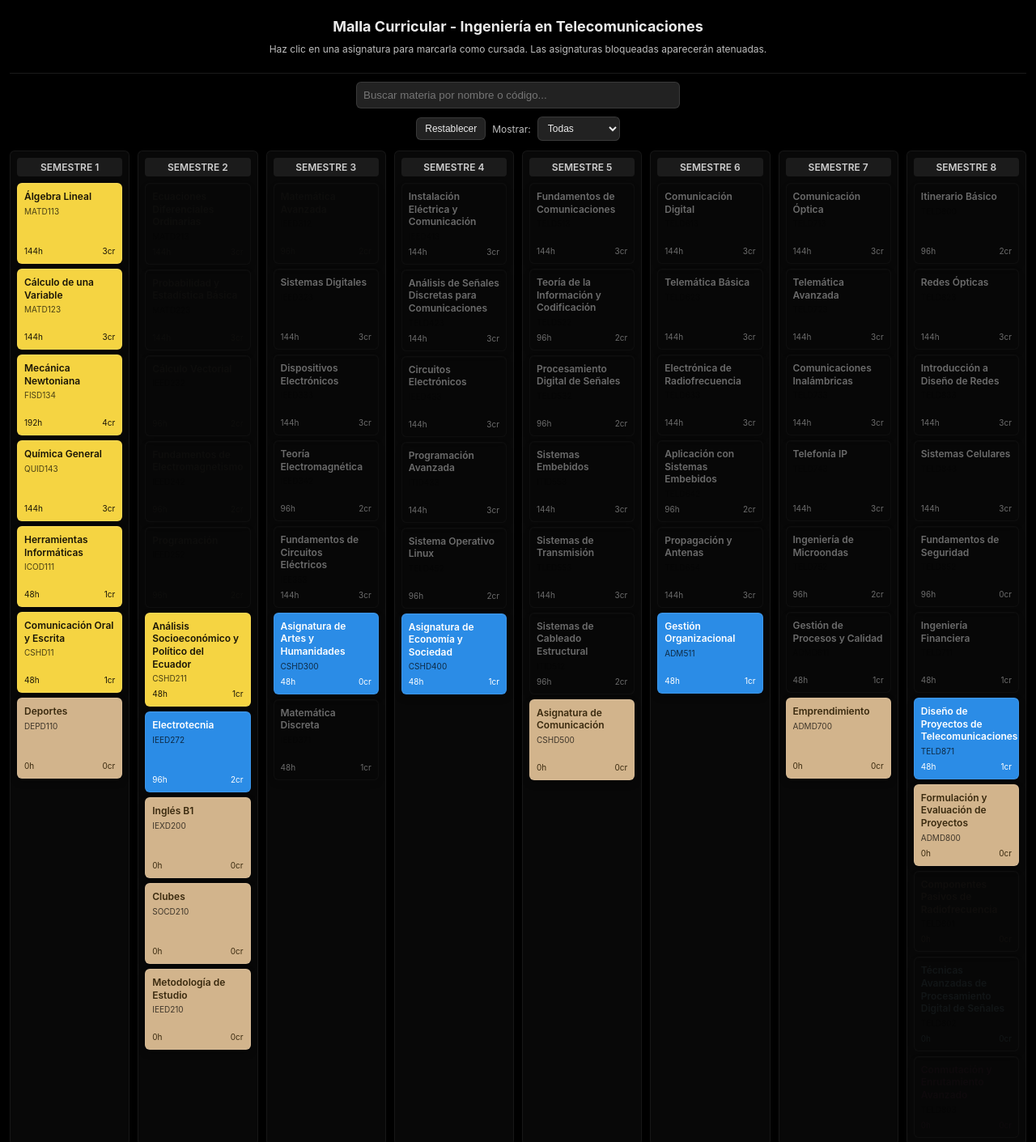
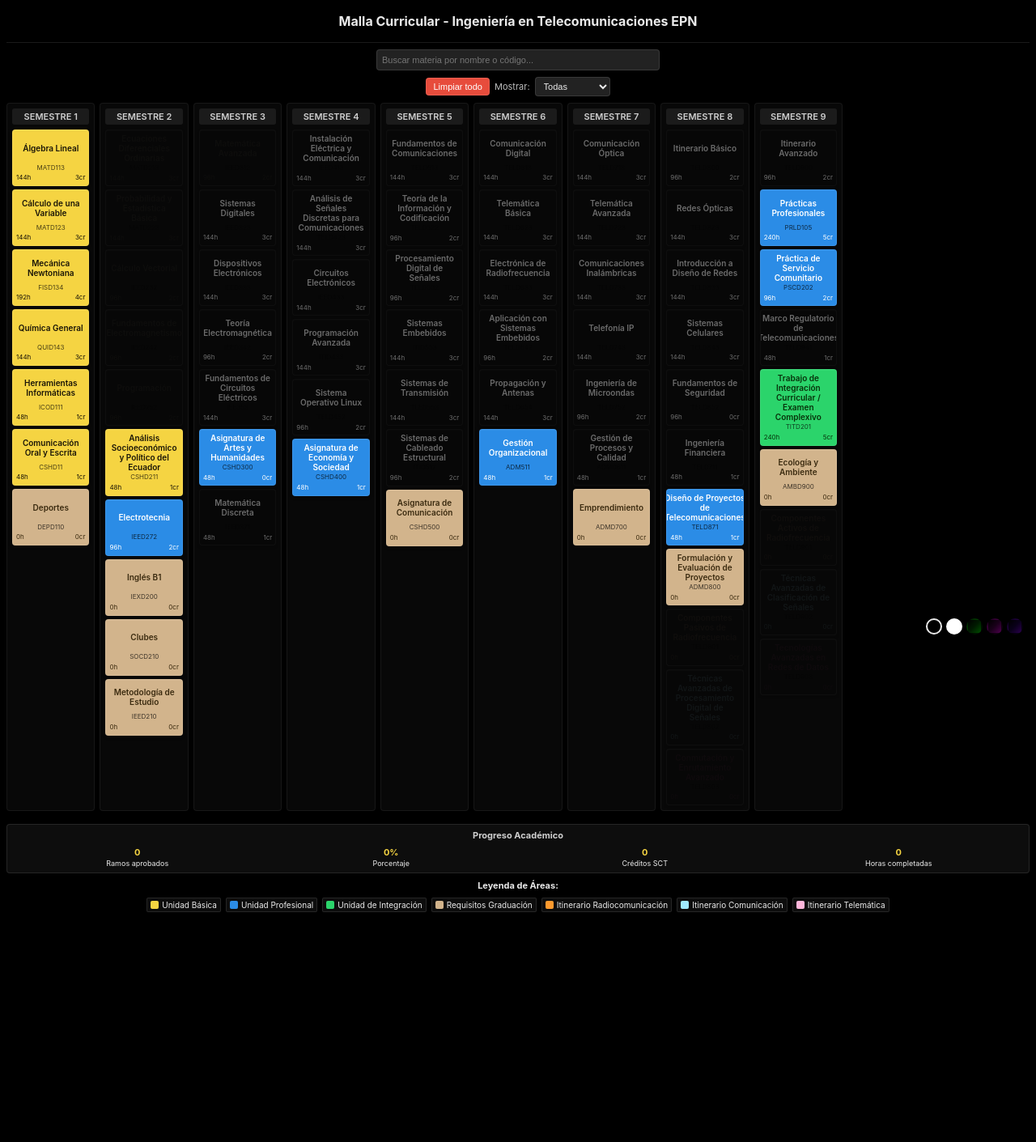
Before and after one commit to andycu29-boot/Malla-Ingenier-a-en-telecomunicaciones-EPN, a plain HTML site: page index.html in a window 1280 px wide. Shown: the top 1411 px of the page at 81% size. After the commit the page ends 1175 px from the top, so only its background shows below. Drawn offline with Linux system fonts and the light colour scheme.

Commit message:
Update index.html

```diff
--- a/index.html
+++ b/index.html
@@ -3,16 +3,16 @@
 <head>
   <meta charset="utf-8" />
   <meta name="viewport" content="width=device-width, initial-scale=1" />
-  <title>Malla Curricular - Ing. Telecomunicaciones</title>
+  <title>Malla Curricular - Ing. Telecomunicaciones EPN</title>
   <style>
     :root{
       --bg:#000;
       --text:#eaeaea;
-      --card-width:140px;
-      --card-height:100px;
-      --gap:6px;
-      --small-font:10px;
-      --graduacion-color: #d2b48c; /* Color café claro para requisitos de graduación */
+      --card-width:100px; /* Más pequeño */
+      --card-height:70px; /* Más pequeño */
+      --gap:4px; /* Reducido */
+      --small-font:8px; /* Más pequeño */
+      --graduacion-color: #d2b48c;
     }
     *{box-sizing:border-box;margin:0;padding:0}
     body{
@@ -21,27 +21,53 @@
       color:var(--text);
       -webkit-font-smoothing:antialiased;
       -moz-osx-font-smoothing:grayscale;
-      padding:12px;
+      padding:8px; /* Reducido */
       max-width:100vw;
       overflow-x:hidden;
+      transition: background 0.3s ease;
+      min-height: 100vh;
+      position: relative;
     }
+
+    /* Estilos de fondo */
+    body.black-bg {
+      background: #000;
+      --text: #eaeaea;
+    }
+    body.white-bg {
+      background: #fff;
+      --text: #333;
+    }
+    body.green-gradient-bg {
+      background: linear-gradient(135deg, #000 0%, #001a00 50%, #004d00 100%);
+      --text: #eaeaea;
+    }
+    body.pink-gradient-bg {
+      background: linear-gradient(135deg, #000 0%, #1a001a 50%, #4d004d 100%);
+      --text: #eaeaea;
+    }
+    body.purple-gradient-bg {
+      background: linear-gradient(135deg, #000 0%, #0a001a 50%, #2a004d 100%);
+      --text: #eaeaea;
+    }
+
     .header {
       position: sticky;
       top: 0;
       background: var(--bg);
-      padding: 10px 0;
+      padding: 8px 0; /* Reducido */
       z-index: 100;
       border-bottom: 1px solid rgba(255,255,255,0.1);
     }
     h1{
-      font-size:18px;
-      margin:0 0 10px;
+      font-size:16px; /* Reducido */
+      margin:0 0 8px; /* Reducido */
       text-align:center;
     }
     p.lead{
-      margin:0 0 12px;
+      margin:0 0 8px; /* Reducido */
       color:#bdbdbd;
-      font-size:12px;
+      font-size:11px; /* Reducido */
       text-align:center;
     }
 
@@ -49,24 +75,24 @@
     .board{
       display:grid;
       grid-template-columns:repeat(auto-fill, minmax(var(--card-width), 1fr));
-      gap:10px;
-      padding-bottom:12px;
+      gap:6px; /* Reducido */
+      padding-bottom:8px; /* Reducido */
     }
     .semester{
       background:rgba(255,255,255,0.03);
-      border-radius:6px;
-      padding:8px;
+      border-radius:4px; /* Reducido */
+      padding:6px; /* Reducido */
       border:1px solid rgba(255,255,255,0.06);
     }
     .sem-title{
-      font-size:12px;
-      margin:0 0 8px;
+      font-size:11px; /* Reducido */
+      margin:0 0 6px; /* Reducido */
       color:#cfcfcf;
       font-weight:600;
       text-align:center;
-      padding:4px;
+      padding:3px; /* Reducido */
       background:rgba(255,255,255,0.08);
-      border-radius:4px;
+      border-radius:3px; /* Reducido */
     }
     .stack{
       display:flex;
@@ -78,19 +104,20 @@
     .card{
       width:100%;
       min-height:var(--card-height);
-      border-radius:6px;
+      border-radius:4px; /* Reducido */
       display:flex;
       flex-direction:column;
       justify-content:space-between;
-      padding:8px;
-      font-size:11px;
-      line-height:1.3;
+      padding:4px; /* Reducido */
+      font-size:var(--small-font);
+      line-height:1.2; /* Ajustado */
       cursor:pointer;
-      box-shadow:0 1px 0 rgba(255,255,255,0.04) inset, 0 4px 8px rgba(0,0,0,0.3);
+      box-shadow:0 1px 0 rgba(255,255,255,0.04) inset, 0 2px 4px rgba(0,0,0,0.2); /* Reducido */
       transition:all 0.12s ease;
       border:1px solid rgba(255,255,255,0.08);
       position:relative;
       overflow:hidden;
+      text-align: center; /* Centrado */
     }
     .card.disabled{
       opacity:0.4;
@@ -99,10 +126,9 @@
       background:rgba(0,0,0,0.3) !important;
     }
     .card.completed{
-      outline:2px solid rgba(255,255,255,0.1);
+      outline:1px solid rgba(255,255,255,0.1); /* Reducido */
       filter:brightness(1.1);
     }
-    /* Diagonal roja más gruesa y visible para materias completadas */
     .card.completed::after {
       content: "";
       position: absolute;
@@ -112,9 +138,9 @@
       bottom: 0;
       background: linear-gradient(
         to top left,
-        transparent calc(50% - 5px),
+        transparent calc(50% - 3px), /* Reducido */
         rgba(231, 76, 60, 0.95),
-        transparent calc(50% + 5px)
+        transparent calc(50% + 3px) /* Reducido */
       );
       transform: rotate(-10deg);
       z-index: 0;
@@ -124,34 +150,40 @@
       top: -25%;
     }
 
-    /* area colors - colores originales modificados */
-    .area-unidad-basica{background: #f5d442; color:#1a1507} /* amarillo */
-    .area-unidad-profesional{background:#2b8ce6;color:white} /* azul */
-    .area-unidad-integracion{background:#2bd46b;color:#07320a} /* verde */
-    .area-requisitos-graduacion{background:var(--graduacion-color);color:#3a2a0f} /* café claro */
-    .area-itinerario-radio{background:#ff9a2e;color:#2b1200} /* naranja */
-    .area-itinerario-comunicacion{background:#9fe9ff;color:#003041} /* celeste */
-    .area-itinerario-telematica{background:#ffb6da;color:#3b0020} /* rosado */
+    /* area colors */
+    .area-unidad-basica{background: #f5d442; color:#1a1507}
+    .area-unidad-profesional{background:#2b8ce6;color:white}
+    .area-unidad-integracion{background:#2bd46b;color:#07320a}
+    .area-requisitos-graduacion{background:var(--graduacion-color);color:#3a2a0f}
+    .area-itinerario-radio{background:#ff9a2e;color:#2b1200}
+    .area-itinerario-comunicacion{background:#9fe9ff;color:#003041}
+    .area-itinerario-telematica{background:#ffb6da;color:#3b0020}
 
     /* info de la materia */
     .card-name{
       font-weight:600;
-      font-size:12px;
-      margin-bottom:4px;
+      font-size:10px; /* Reducido */
+      margin-bottom:2px; /* Reducido */
       position:relative;
       z-index:1;
+      text-align: center; /* Centrado */
+      display: flex;
+      align-items: center;
+      justify-content: center;
+      flex-grow: 1; /* Ocupa espacio disponible */
     }
     .card-code{
-      font-size:10px;
+      font-size:var(--small-font);
       color:rgba(0,0,0,0.7);
-      margin-bottom:6px;
+      margin-bottom:3px; /* Reducido */
       position:relative;
       z-index:1;
+      text-align: center; /* Centrado */
     }
     .card-meta{
       display:flex;
       justify-content:space-between;
-      font-size:10px;
+      font-size:var(--small-font);
       margin-top:auto;
       position:relative;
       z-index:1;
@@ -160,9 +192,9 @@
     /* controls */
     .controls{
       display:flex;
-      gap:8px;
+      gap:6px; /* Reducido */
       align-items:center;
-      margin:8px 0 12px;
+      margin:6px 0 8px; /* Reducido */
       flex-wrap:wrap;
       justify-content:center;
     }
@@ -170,95 +202,146 @@
       background:#222;
       color:var(--text);
       border:1px solid rgba(255,255,255,0.1);
-      padding:6px 10px;
-      border-radius:6px;
+      padding:4px 8px; /* Reducido */
+      border-radius:4px; /* Reducido */
       cursor:pointer;
-      font-size:12px;
+      font-size:11px; /* Reducido */
       transition:all 0.12s ease;
     }
     button:hover{background:#333}
+    button.reset-btn {
+      background: #e74c3c;
+      color: white;
+    }
+    button.reset-btn:hover {
+      background: #c0392b;
+    }
     select{
       background:#222;
       color:var(--text);
       border:1px solid rgba(255,255,255,0.1);
-      padding:6px 8px;
-      border-radius:6px;
-      font-size:12px;
+      padding:4px 6px; /* Reducido */
+      border-radius:4px; /* Reducido */
+      font-size:11px; /* Reducido */
     }
     .search-container {
       width: 100%;
-      margin: 10px 0;
+      margin: 8px 0; /* Reducido */
       display: flex;
       justify-content: center;
     }
     #search {
       width: 100%;
-      max-width: 400px;
-      padding: 8px;
-      border-radius: 6px;
+      max-width: 350px; /* Reducido */
+      padding: 6px; /* Reducido */
+      border-radius:4px; /* Reducido */
       border: 1px solid rgba(255,255,255,0.1);
       background: #222;
       color: var(--text);
+      font-size: 11px; /* Reducido */
     }
 
-    /* Resumen de progreso - Más compacto */
+    /* Selector de fondos - Posición inferior derecha */
+    .bg-selector {
+      display: flex;
+      gap: 5px;
+      position: fixed;
+      bottom: 10px;
+      right: 10px;
+      background: rgba(0,0,0,0.7);
+      padding: 6px;
+      border-radius: 20px;
+      z-index: 100;
+    }
+    .bg-option {
+      width: 20px; /* Más pequeño */
+      height: 20px; /* Más pequeño */
+      border-radius: 50%;
+      cursor: pointer;
+      border: 2px solid transparent;
+      transition: all 0.2s ease;
+    }
+    .bg-option:hover {
+      transform: scale(1.1);
+    }
+    .bg-option.selected {
+      border-color: var(--text);
+    }
+    .bg-option[data-bg="black"] {
+      background: #000;
+    }
+    .bg-option[data-bg="white"] {
+      background: #fff;
+    }
+    .bg-option[data-bg="green-gradient"] {
+      background: linear-gradient(135deg, #000 0%, #001a00 50%, #004d00 100%);
+    }
+    .bg-option[data-bg="pink-gradient"] {
+      background: linear-gradient(135deg, #000 0%, #1a001a 50%, #4d004d 100%);
+    }
+    .bg-option[data-bg="purple-gradient"] {
+      background: linear-gradient(135deg, #000 0%, #0a001a 50%, #2a004d 100%);
+    }
+
+    /* Resumen de progreso */
     .progress-summary {
       background: rgba(255,255,255,0.05);
-      border-radius: 6px;
-      padding: 8px;
-      margin: 12px 0;
+      border-radius: 4px; /* Reducido */
+      padding: 6px; /* Reducido */
+      margin: 8px 0; /* Reducido */
       border: 1px solid rgba(255,255,255,0.1);
       display: grid;
       grid-template-columns: repeat(4, 1fr);
-      gap: 6px;
+      gap: 4px; /* Reducido */
       text-align: center;
-      font-size: 11px;
+      font-size: 10px; /* Reducido */
     }
     .progress-summary h3 {
       grid-column: 1 / -1;
-      margin: 0 0 4px;
-      font-size: 12px;
+      margin: 0 0 3px; /* Reducido */
+      font-size: 11px; /* Reducido */
       color: #cfcfcf;
     }
     .progress-summary div {
-      font-size: 10px;
+      font-size: 9px; /* Reducido */
     }
     .progress-summary .value {
       font-weight: bold;
-      font-size: 12px;
+      font-size: 11px; /* Reducido */
       color: #f5d442;
-      margin-bottom: 2px;
+      margin-bottom: 1px; /* Reducido */
     }
 
     .legend{
       display:flex;
-      gap:8px;
+      gap:6px; /* Reducido */
       flex-wrap:wrap;
-      margin-top:12px;
+      margin-top:8px; /* Reducido */
       justify-content: center;
-      font-size: 11px;
+      font-size: 10px; /* Reducido */
+      margin-bottom: 40px; /* Espacio para el selector de fondo */
     }
     .legend .item{
       display:flex;
-      gap:6px;
+      gap:4px; /* Reducido */
       align-items:center;
-      font-size:11px;
+      font-size:10px; /* Reducido */
       background:rgba(255,255,255,0.05);
-      padding:3px 6px;
-      border-radius:3px;
+      padding:2px 4px; /* Reducido */
+      border-radius:2px; /* Reducido */
       border:1px solid rgba(255,255,255,0.1);
     }
     .legend .sw{
-      width:12px;
-      height:12px;
+      width:10px; /* Reducido */
+      height:10px; /* Reducido */
       border-radius:2px;
     }
 
     /* responsive */
     @media (max-width:600px){
       :root{
-        --card-width:120px;
-        --card-height:90px;
+        --card-width:90px; /* Más pequeño */
+        --card-height:60px; /* Más pequeño */
       }
       .controls {
         flex-direction: column;
@@ -266,15 +349,24 @@
       }
       .progress-summary {
         grid-template-columns: repeat(2, 1fr);
-        padding: 6px;
+        padding: 4px; /* Reducido */
+      }
+      .bg-selector {
+        bottom: 5px;
+        right: 5px;
+        padding: 4px;
+      }
+      .bg-option {
+        width: 16px; /* Más pequeño */
+        height: 16px; /* Más pequeño */
       }
     }
   </style>
 </head>
-<body>
+<body class="black-bg">
   <div class="header">
-    <h1>Malla Curricular - Ingeniería en Telecomunicaciones</h1>
-    <p class="lead">Haz clic en una asignatura para marcarla como cursada. Las asignaturas bloqueadas aparecerán atenuadas.</p>
+    <h1>Malla Curricular - Ingeniería en Telecomunicaciones EPN</h1>
+    <p class="lead"></p>
   </div>
 
   <div class="search-container">
@@ -282,8 +374,8 @@
   </div>
 
   <div class="controls">
-    <button id="reset">Restablecer</button>
-    <div style="color:#bdbdbd;font-size:12px">Mostrar:</div>
+    <button id="reset" class="reset-btn">Limpiar todo</button>
+    <div style="color:#bdbdbd;font-size:11px">Mostrar:</div>
     <select id="filter">
       <option value="all">Todas</option>
       <option value="enabled">Habilitadas</option>
@@ -317,8 +409,8 @@
     </div>
   </div>
 
-  <div style="margin-top:12px">
-    <strong style="font-size:12px; display: block; text-align: center;">Leyenda de Áreas:</strong>
+  <div style="margin-top:8px">
+    <strong style="font-size:11px; display: block; text-align: center;">Leyenda de Áreas:</strong>
     <div class="legend">
       <div class="item"><span class="sw" style="background:#f5d442"></span> Unidad Básica</div>
       <div class="item"><span class="sw" style="background:#2b8ce6"></span> Unidad Profesional</div>
@@ -328,6 +420,15 @@
       <div class="item"><span class="sw" style="background:#9fe9ff"></span> Itinerario Comunicación</div>
       <div class="item"><span class="sw" style="background:#ffb6da"></span> Itinerario Telemática</div>
     </div>
+  </div>
+
+  <!-- Selector de fondos - Posición inferior derecha -->
+  <div class="bg-selector">
+    <div class="bg-option selected" data-bg="black" title="Fondo negro"></div>
+    <div class="bg-option" data-bg="white" title="Fondo blanco"></div>
+    <div class="bg-option" data-bg="green-gradient" title="Degradado verde"></div>
+    <div class="bg-option" data-bg="pink-gradient" title="Degradado rosado"></div>
+    <div class="bg-option" data-bg="purple-gradient" title="Degradado morado"></div>
   </div>
 
   <script>
@@ -455,6 +556,7 @@
 
     /* estado de cursadas (persistencia localStorage) */
     const STORAGE_KEY = 'malla_telecom_cursadas_v10';
+    const BG_STORAGE_KEY = 'malla_telecom_bg_v1';
     let cursadas = new Set(JSON.parse(localStorage.getItem(STORAGE_KEY) || '[]'));
 
     function save(){
@@ -598,6 +700,19 @@
       document.getElementById('completed-hours').textContent = horasCompletadas;
     }
 
+    function changeBackground(bgType) {
+      document.body.className = bgType + '-bg';
+      localStorage.setItem(BG_STORAGE_KEY, bgType);
+
+      // Actualizar selección visual
+      document.querySelectorAll('.bg-option').forEach(option => {
+        option.classList.remove('selected');
+        if(option.dataset.bg === bgType) {
+          option.classList.add('selected');
+        }
+      });
+    }
+
     function refreshAll(){
       document.querySelectorAll('.card').forEach(card=>{
         const id = Number(card.dataset.id);
@@ -628,6 +743,17 @@
       refreshAll();
     });
 
+    // background selector functionality
+    document.querySelectorAll('.bg-option').forEach(option => {
+      option.addEventListener('click', () => {
+        changeBackground(option.dataset.bg);
+      });
+    });
+
+    // Cargar fondo guardado
+    const savedBg = localStorage.getItem(BG_STORAGE_KEY) || 'black';
+    changeBackground(savedBg);
+
     // render first time
     renderBoard('all');
     updateProgressSummary();
```
